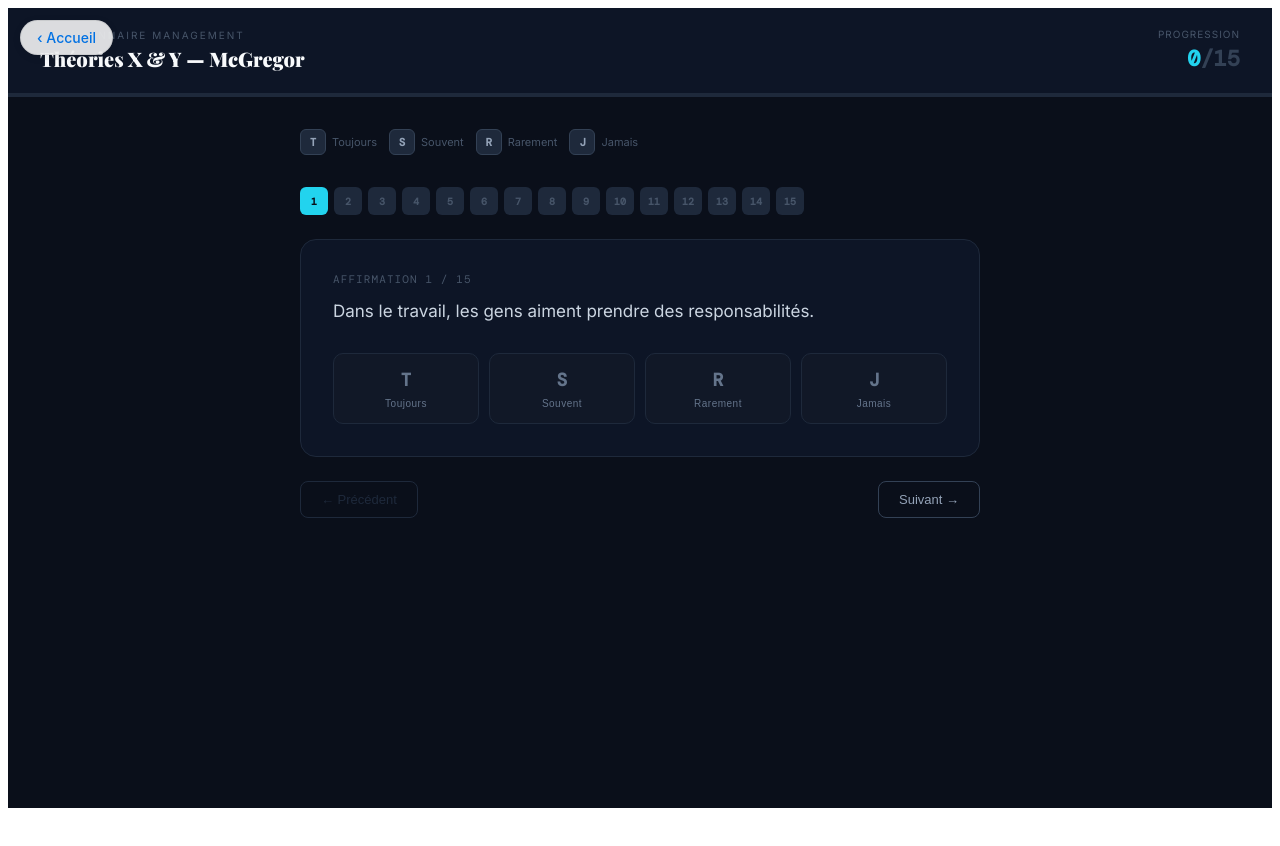
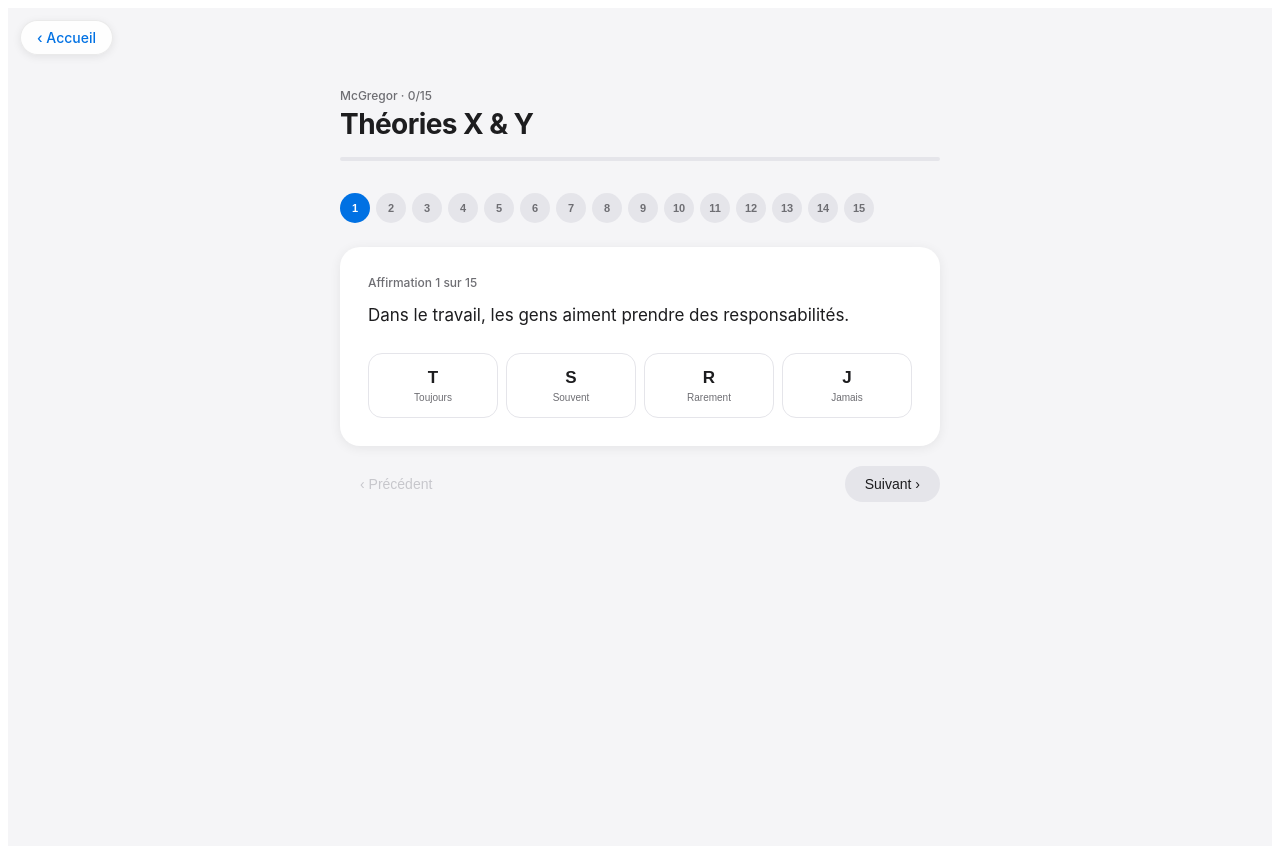
Before and after one commit to dimecon-web/questionnaires-management, a React (Create React App) app: page /mcgregor in a window 1280 px wide. Shown: the top 846 px of the page. Before the commit the page ends 816 px from the top, so only its background shows below. Built offline with nearby package versions, Linux system fonts and the light colour scheme.

Commit message:
update src/McGregor.jsx - light Apple UI

```diff
--- a/src/McGregor.jsx
+++ b/src/McGregor.jsx
@@ -1,4 +1,6 @@
-import { useState, useEffect } from "react";
+import { useState } from "react";
+
+const SF = "-apple-system, BlinkMacSystemFont, 'SF Pro Display', 'Helvetica Neue', sans-serif";
 
 const questions = [
   { id: 1, text: "Dans le travail, les gens aiment prendre des responsabilités.", theorie: "Y" },
@@ -25,73 +27,39 @@
   { label: "J", full: "Jamais", value: -1 },
 ];
 
-const profiles = {
-  X: [
-    { min: 0, max: 6, label: "Théorie Y dominante", desc: "Votre vision du travail est fondée sur la confiance. Vous pensez que les gens cherchent naturellement à s'investir, à grandir et à prendre des responsabilités. Ce positionnement favorise l'autonomie et la délégation." },
-    { min: 7, max: 13, label: "Profil mixte", desc: "Vous naviguez entre confiance et contrôle selon les situations. Ce pragmatisme peut être un atout, à condition d'identifier clairement quand chaque posture est pertinente." },
-    { min: 14, max: 30, label: "Théorie X dominante", desc: "Votre vision tend à considérer que les gens ont besoin d'être encadrés, guidés et motivés par des facteurs externes. Ce positionnement appelle une réflexion sur les leviers de responsabilisation." },
-  ],
-};
+const profiles = [
+  { min: 0, max: 6, label: "Théorie Y dominante", color: "#34c759", desc: "Votre vision du travail est fondée sur la confiance. Vous pensez que les gens cherchent naturellement à s'investir, à grandir et à prendre des responsabilités. Ce positionnement favorise l'autonomie et la délégation." },
+  { min: 7, max: 13, label: "Profil mixte", color: "#ff9500", desc: "Vous naviguez entre confiance et contrôle selon les situations. Ce pragmatisme peut être un atout, à condition d'identifier clairement quand chaque posture est pertinente." },
+  { min: 14, max: 30, label: "Théorie X dominante", color: "#ff3b30", desc: "Votre vision tend à considérer que les gens ont besoin d'être encadrés, guidés et motivés par des facteurs externes. Ce positionnement appelle une réflexion sur les leviers de responsabilisation." },
+];
 
 function getProfile(scoreX) {
-  return profiles.X.find(p => scoreX >= p.min && scoreX <= p.max);
+  return profiles.find(p => scoreX >= p.min && scoreX <= p.max);
 }
 
-function RadarChart({ scoreX, scoreY }) {
+function BarChart({ scoreX, scoreY }) {
   const total = scoreX + scoreY || 1;
-  const pctX = Math.round((scoreX / total) * 100);
-  const pctY = 100 - pctX;
-
-  const cx = 150, cy = 150, r = 110;
-  const angleX = -90; // top
-  const angleY = 90;  // bottom
-
-  const toXY = (angle, radius) => ({
-    x: cx + radius * Math.cos((angle * Math.PI) / 180),
-    y: cy + radius * Math.sin((angle * Math.PI) / 180),
-  });
-
-  const ptX = toXY(angleX, (scoreX / 30) * r);
-  const ptY = toXY(angleY, (scoreY / 30) * r);
-
   return (
-    <div style={{ display: "flex", flexDirection: "column", alignItems: "center", gap: 8 }}>
-      <svg width={300} height={300} viewBox="0 0 300 300">
-        {/* Background circles */}
-        {[0.25, 0.5, 0.75, 1].map((f, i) => (
-          <circle key={i} cx={cx} cy={cy} r={r * f} fill="none" stroke="#1e293b" strokeWidth={1} />
-        ))}
-        {/* Axes */}
-        <line x1={cx} y1={cy - r} x2={cx} y2={cy + r} stroke="#334155" strokeWidth={1} strokeDasharray="4,3" />
-        {/* Zone X */}
-        <circle cx={ptX.x} cy={ptX.y} r={10} fill="#ef4444" opacity={0.9} />
-        <text x={ptX.x} y={ptX.y + 4} textAnchor="middle" fill="white" fontSize={9} fontWeight="700">X</text>
-        {/* Zone Y */}
-        <circle cx={ptY.x} cy={ptY.y} r={10} fill="#22d3ee" opacity={0.9} />
-        <text x={ptY.x} y={ptY.y + 4} textAnchor="middle" fill="white" fontSize={9} fontWeight="700">Y</text>
-        {/* Labels axes */}
-        <text x={cx} y={cy - r - 12} textAnchor="middle" fill="#ef4444" fontSize={11} fontWeight="700" fontFamily="'DM Mono', monospace">THÉORIE X</text>
-        <text x={cx} y={cy + r + 20} textAnchor="middle" fill="#22d3ee" fontSize={11} fontWeight="700" fontFamily="'DM Mono', monospace">THÉORIE Y</text>
-        {/* Scale labels */}
-        {[0.25, 0.5, 0.75, 1].map((f, i) => (
-          <text key={i} x={cx + 6} y={cy - r * f + 4} fill="#475569" fontSize={8} fontFamily="'DM Mono', monospace">{Math.round(30 * f)}</text>
-        ))}
-      </svg>
-      <div style={{ display: "flex", gap: 24 }}>
-        <div style={{ textAlign: "center" }}>
-          <div style={{ fontSize: 28, fontWeight: 800, color: "#ef4444", fontFamily: "'DM Mono', monospace" }}>{scoreX}</div>
-          <div style={{ fontSize: 10, color: "#94a3b8", letterSpacing: "0.1em" }}>THÉORIE X</div>
+    <div style={{ display: "flex", flexDirection: "column", gap: 16 }}>
+      {[
+        { label: "Théorie X", score: scoreX, color: "#ff3b30" },
+        { label: "Théorie Y", score: scoreY, color: "#34c759" },
+      ].map(item => (
+        <div key={item.label}>
+          <div style={{ display: "flex", justifyContent: "space-between", marginBottom: 8, fontSize: 14, color: "#1d1d1f", fontWeight: 500 }}>
+            <span>{item.label}</span>
+            <span style={{ color: item.color, fontWeight: 600 }}>{item.score} / 15</span>
+          </div>
+          <div style={{ height: 8, background: "#f5f5f7", borderRadius: 4, overflow: "hidden" }}>
+            <div style={{ height: "100%", width: `${(item.score / 15) * 100}%`, background: item.color, borderRadius: 4, transition: "width 1s ease" }} />
+          </div>
         </div>
-        <div style={{ textAlign: "center" }}>
-          <div style={{ fontSize: 28, fontWeight: 800, color: "#22d3ee", fontFamily: "'DM Mono', monospace" }}>{scoreY}</div>
-          <div style={{ fontSize: 10, color: "#94a3b8", letterSpacing: "0.1em" }}>THÉORIE Y</div>
-        </div>
-      </div>
+      ))}
     </div>
   );
 }
 
-export default function McGregorQuestionnaire() {
+export default function McGregor() {
   const [answers, setAnswers] = useState({});
   const [submitted, setSubmitted] = useState(false);
   const [current, setCurrent] = useState(0);
@@ -104,10 +72,7 @@
     setAnswers(prev => ({ ...prev, [qid]: value }));
     if (current < total - 1) {
       setAnimating(true);
-      setTimeout(() => {
-        setCurrent(c => c + 1);
-        setAnimating(false);
-      }, 280);
+      setTimeout(() => { setCurrent(c => c + 1); setAnimating(false); }, 260);
     }
   };
 
@@ -116,17 +81,9 @@
     questions.forEach(q => {
       const val = answers[q.id];
       if (val === undefined) return;
-      // T=2pts, S=1pt, R=0, J=-1 (on clip à 0 min)
-      const pts = Math.max(0, val + 1); // map: -1→0, 0→1, 1→2, 2→3... on recentre
-      // Logique originale : T ou S → 1pt, R ou J → 0
-      const positive = val >= 1; // T ou S
-      if (q.theorie === "X") {
-        if (positive) X += 1;
-        else Y += 1; // J ou R sur item X → point Y
-      } else {
-        if (positive) Y += 1;
-        else X += 1;
-      }
+      const positive = val >= 1;
+      if (q.theorie === "X") { if (positive) X += 1; else Y += 1; }
+      else { if (positive) Y += 1; else X += 1; }
     });
     return { X, Y };
   };
@@ -134,193 +91,120 @@
   const { X: scoreX, Y: scoreY } = computeScores();
   const profile = getProfile(scoreX);
   const canSubmit = answered === total;
-
   const progress = (answered / total) * 100;
 
   return (
-    <div style={{
-      minHeight: "100vh",
-      background: "#0a0f1a",
-      color: "#e2e8f0",
-      fontFamily: "'Inter', system-ui, sans-serif",
-      display: "flex",
-      flexDirection: "column",
-    }}>
-      <link href="https://fonts.googleapis.com/css2?family=DM+Mono:wght@400;500&family=Inter:wght@400;500;600;700&family=Playfair+Display:wght@700;900&display=swap" rel="stylesheet" />
+    <div style={{ minHeight: "100vh", background: "#f5f5f7", fontFamily: SF, padding: "80px 24px 48px" }}>
+      <div style={{ maxWidth: 600, margin: "0 auto" }}>
 
-      {/* Header */}
-      <div style={{
-        borderBottom: "1px solid #1e293b",
-        padding: "20px 32px",
-        display: "flex",
-        alignItems: "center",
-        justifyContent: "space-between",
-        background: "#0d1526",
-      }}>
-        <div>
-          <div style={{ fontSize: 10, letterSpacing: "0.2em", color: "#475569", marginBottom: 4 }}>QUESTIONNAIRE MANAGEMENT</div>
-          <div style={{ fontSize: 20, fontWeight: 900, fontFamily: "'Playfair Display', serif", color: "#f8fafc" }}>Théories X & Y — McGregor</div>
+        {/* Header */}
+        <div style={{ marginBottom: 32 }}>
+          <div style={{ fontSize: 12, color: "#6e6e73", fontWeight: 500, marginBottom: 4 }}>McGregor · {answered}/{total}</div>
+          <h1 style={{ fontSize: 28, fontWeight: 700, color: "#1d1d1f", margin: "0 0 16px", letterSpacing: "-0.02em" }}>Théories X & Y</h1>
+          <div style={{ height: 4, background: "#e5e5ea", borderRadius: 2, overflow: "hidden" }}>
+            <div style={{ height: "100%", width: `${progress}%`, background: "#0071e3", borderRadius: 2, transition: "width 0.4s ease" }} />
+          </div>
         </div>
-        {!submitted && (
-          <div style={{ textAlign: "right" }}>
-            <div style={{ fontSize: 10, color: "#475569", letterSpacing: "0.1em", marginBottom: 4 }}>PROGRESSION</div>
-            <div style={{ fontSize: 22, fontWeight: 700, fontFamily: "'DM Mono', monospace", color: "#22d3ee" }}>{answered}<span style={{ color: "#334155" }}>/{total}</span></div>
-          </div>
-        )}
-      </div>
-
-      {/* Progress bar */}
-      {!submitted && (
-        <div style={{ height: 3, background: "#1e293b" }}>
-          <div style={{ height: "100%", width: `${progress}%`, background: "linear-gradient(90deg, #22d3ee, #6366f1)", transition: "width 0.4s ease" }} />
-        </div>
-      )}
-
-      <div style={{ flex: 1, padding: "32px", maxWidth: 680, margin: "0 auto", width: "100%" }}>
 
         {!submitted ? (
           <>
-            {/* Legend */}
-            <div style={{ display: "flex", gap: 12, marginBottom: 32, flexWrap: "wrap" }}>
-              {choices.map(c => (
-                <div key={c.label} style={{ display: "flex", alignItems: "center", gap: 6 }}>
-                  <div style={{ width: 24, height: 24, borderRadius: 6, background: "#1e293b", border: "1px solid #334155", display: "flex", alignItems: "center", justifyContent: "center", fontSize: 11, fontWeight: 700, fontFamily: "'DM Mono', monospace", color: "#94a3b8" }}>{c.label}</div>
-                  <span style={{ fontSize: 11, color: "#475569" }}>{c.full}</span>
-                </div>
-              ))}
-            </div>
-
-            {/* Navigation tabs */}
+            {/* Pills navigation */}
             <div style={{ display: "flex", gap: 6, marginBottom: 24, flexWrap: "wrap" }}>
               {questions.map((q, i) => (
                 <button key={q.id} onClick={() => setCurrent(i)} style={{
-                  width: 28, height: 28,
-                  borderRadius: 6,
-                  border: "none",
-                  cursor: "pointer",
-                  fontSize: 10,
-                  fontFamily: "'DM Mono', monospace",
-                  fontWeight: 700,
-                  background: i === current ? "#22d3ee" : answers[q.id] !== undefined ? "#1e4a3a" : "#1e293b",
-                  color: i === current ? "#0a0f1a" : answers[q.id] !== undefined ? "#22d3ee" : "#475569",
-                  transition: "all 0.2s",
+                  width: 30, height: 30, borderRadius: 15,
+                  border: "none", cursor: "pointer", fontSize: 11, fontWeight: 600,
+                  background: i === current ? "#0071e3" : answers[q.id] !== undefined ? "#34c75920" : "#e5e5ea",
+                  color: i === current ? "white" : answers[q.id] !== undefined ? "#34c759" : "#6e6e73",
+                  transition: "all 0.15s",
                 }}>{i + 1}</button>
               ))}
             </div>
 
             {/* Question card */}
             <div style={{
-              background: "#0d1526",
-              border: "1px solid #1e293b",
-              borderRadius: 16,
-              padding: 32,
-              marginBottom: 24,
-              opacity: animating ? 0 : 1,
-              transform: animating ? "translateY(8px)" : "translateY(0)",
-              transition: "opacity 0.25s, transform 0.25s",
+              background: "white", borderRadius: 20, padding: 28,
+              boxShadow: "0 2px 12px rgba(0,0,0,0.07)", marginBottom: 20,
+              opacity: animating ? 0 : 1, transform: animating ? "translateY(6px)" : "none",
+              transition: "opacity 0.22s, transform 0.22s",
             }}>
-              <div style={{ fontSize: 11, color: "#475569", fontFamily: "'DM Mono', monospace", marginBottom: 12, letterSpacing: "0.1em" }}>
-                AFFIRMATION {current + 1} / {total}
-              </div>
-              <p style={{ fontSize: 17, lineHeight: 1.6, color: "#cbd5e1", marginBottom: 28, margin: "0 0 28px" }}>
+              <div style={{ fontSize: 12, color: "#6e6e73", fontWeight: 500, marginBottom: 12 }}>Affirmation {current + 1} sur {total}</div>
+              <p style={{ fontSize: 17, color: "#1d1d1f", lineHeight: 1.6, margin: "0 0 24px", fontWeight: 400 }}>
                 {questions[current].text}
               </p>
-              <div style={{ display: "grid", gridTemplateColumns: "1fr 1fr 1fr 1fr", gap: 10 }}>
+              <div style={{ display: "grid", gridTemplateColumns: "1fr 1fr 1fr 1fr", gap: 8 }}>
                 {choices.map(c => {
                   const selected = answers[questions[current].id] === c.value;
                   return (
                     <button key={c.label} onClick={() => handleChoice(questions[current].id, c.value)} style={{
-                      padding: "14px 8px",
-                      borderRadius: 10,
-                      border: selected ? "2px solid #22d3ee" : "1px solid #1e293b",
-                      background: selected ? "rgba(34,211,238,0.12)" : "#111827",
-                      color: selected ? "#22d3ee" : "#64748b",
+                      padding: "14px 8px", borderRadius: 14,
+                      border: selected ? "2px solid #0071e3" : "1.5px solid #e5e5ea",
+                      background: selected ? "#0071e315" : "white",
                       cursor: "pointer",
-                      display: "flex",
-                      flexDirection: "column",
-                      alignItems: "center",
-                      gap: 6,
+                      display: "flex", flexDirection: "column", alignItems: "center", gap: 4,
                       transition: "all 0.15s",
                     }}>
-                      <span style={{ fontSize: 18, fontWeight: 800, fontFamily: "'DM Mono', monospace" }}>{c.label}</span>
-                      <span style={{ fontSize: 10, letterSpacing: "0.05em" }}>{c.full}</span>
+                      <span style={{ fontSize: 17, fontWeight: 700, color: selected ? "#0071e3" : "#1d1d1f" }}>{c.label}</span>
+                      <span style={{ fontSize: 10, color: selected ? "#0071e3" : "#6e6e73", fontWeight: 500 }}>{c.full}</span>
                     </button>
                   );
                 })}
               </div>
             </div>
 
-            {/* Nav buttons */}
+            {/* Nav */}
             <div style={{ display: "flex", justifyContent: "space-between", alignItems: "center" }}>
               <button onClick={() => setCurrent(c => Math.max(0, c - 1))} disabled={current === 0} style={{
-                padding: "10px 20px", borderRadius: 8, border: "1px solid #1e293b",
-                background: "transparent", color: current === 0 ? "#1e293b" : "#64748b",
-                cursor: current === 0 ? "default" : "pointer", fontSize: 13,
-              }}>← Précédent</button>
+                padding: "10px 20px", borderRadius: 20, border: "none",
+                background: current === 0 ? "transparent" : "#e5e5ea",
+                color: current === 0 ? "#c7c7cc" : "#1d1d1f",
+                cursor: current === 0 ? "default" : "pointer", fontSize: 14, fontWeight: 500,
+              }}>‹ Précédent</button>
 
               {canSubmit ? (
                 <button onClick={() => setSubmitted(true)} style={{
-                  padding: "12px 32px", borderRadius: 10,
-                  background: "linear-gradient(135deg, #22d3ee, #6366f1)",
-                  border: "none", color: "white", fontWeight: 700, fontSize: 14,
-                  cursor: "pointer", letterSpacing: "0.05em",
-                }}>Voir mes résultats →</button>
+                  padding: "12px 28px", borderRadius: 20, border: "none",
+                  background: "#0071e3", color: "white", fontWeight: 600, fontSize: 15,
+                  cursor: "pointer",
+                }}>Voir mes résultats</button>
               ) : (
-                <button onClick={() => setCurrent(c => Math.min(total - 1, c + 1))} disabled={current === total - 1} style={{
-                  padding: "10px 20px", borderRadius: 8, border: "1px solid #334155",
-                  background: "transparent", color: "#94a3b8",
-                  cursor: current === total - 1 ? "default" : "pointer", fontSize: 13,
-                }}>Suivant →</button>
+                <button onClick={() => setCurrent(c => Math.min(total - 1, c + 1))} style={{
+                  padding: "10px 20px", borderRadius: 20, border: "none",
+                  background: "#e5e5ea", color: "#1d1d1f",
+                  cursor: "pointer", fontSize: 14, fontWeight: 500,
+                }}>Suivant ›</button>
               )}
             </div>
           </>
         ) : (
-          /* Results */
-          <div style={{ display: "flex", flexDirection: "column", gap: 28 }}>
-            <div style={{ textAlign: "center" }}>
-              <div style={{ fontSize: 11, letterSpacing: "0.2em", color: "#475569", marginBottom: 8 }}>RÉSULTATS</div>
-              <h2 style={{ fontSize: 26, fontFamily: "'Playfair Display', serif", fontWeight: 900, color: "#f8fafc", margin: 0 }}>{profile?.label}</h2>
+          <div style={{ display: "flex", flexDirection: "column", gap: 16 }}>
+            {/* Profil */}
+            <div style={{ background: "white", borderRadius: 20, padding: 28, boxShadow: "0 2px 12px rgba(0,0,0,0.07)" }}>
+              <div style={{ fontSize: 12, color: "#6e6e73", fontWeight: 500, marginBottom: 8 }}>Résultat</div>
+              <h2 style={{ fontSize: 26, fontWeight: 700, color: profile?.color, margin: "0 0 12px", letterSpacing: "-0.01em" }}>{profile?.label}</h2>
+              <p style={{ fontSize: 15, color: "#6e6e73", lineHeight: 1.6, margin: 0 }}>{profile?.desc}</p>
             </div>
 
-            <div style={{ background: "#0d1526", border: "1px solid #1e293b", borderRadius: 16, padding: 28, display: "flex", justifyContent: "center" }}>
-              <RadarChart scoreX={scoreX} scoreY={scoreY} />
+            {/* Scores */}
+            <div style={{ background: "white", borderRadius: 20, padding: 28, boxShadow: "0 2px 12px rgba(0,0,0,0.07)" }}>
+              <div style={{ fontSize: 12, color: "#6e6e73", fontWeight: 500, marginBottom: 16 }}>Scores</div>
+              <BarChart scoreX={scoreX} scoreY={scoreY} />
             </div>
 
-            {/* Barres */}
-            <div style={{ background: "#0d1526", border: "1px solid #1e293b", borderRadius: 16, padding: 28, display: "flex", flexDirection: "column", gap: 16 }}>
-              {[{ label: "Théorie X", score: scoreX, color: "#ef4444" }, { label: "Théorie Y", score: scoreY, color: "#22d3ee" }].map(item => (
-                <div key={item.label}>
-                  <div style={{ display: "flex", justifyContent: "space-between", marginBottom: 6, fontSize: 12, color: "#94a3b8" }}>
-                    <span>{item.label}</span>
-                    <span style={{ fontFamily: "'DM Mono', monospace", color: item.color, fontWeight: 700 }}>{item.score} / 15</span>
-                  </div>
-                  <div style={{ height: 8, background: "#1e293b", borderRadius: 4, overflow: "hidden" }}>
-                    <div style={{ height: "100%", width: `${(item.score / 15) * 100}%`, background: item.color, borderRadius: 4, transition: "width 1s ease" }} />
-                  </div>
-                </div>
-              ))}
-            </div>
-
-            {/* Interprétation */}
-            <div style={{ background: "#0d1526", border: "1px solid #1e293b", borderRadius: 16, padding: 28 }}>
-              <div style={{ fontSize: 10, letterSpacing: "0.15em", color: "#475569", marginBottom: 12 }}>INTERPRÉTATION</div>
-              <p style={{ fontSize: 15, lineHeight: 1.7, color: "#94a3b8", margin: 0 }}>{profile?.desc}</p>
-            </div>
-
-            {/* Grille de rappel */}
-            <div style={{ background: "#0d1526", border: "1px solid #1e293b", borderRadius: 16, padding: 28 }}>
-              <div style={{ fontSize: 10, letterSpacing: "0.15em", color: "#475569", marginBottom: 16 }}>CADRE DE RÉFÉRENCE — MCGREGOR</div>
-              <div style={{ display: "grid", gridTemplateColumns: "1fr 1fr", gap: 16 }}>
+            {/* Référentiel */}
+            <div style={{ background: "white", borderRadius: 20, padding: 28, boxShadow: "0 2px 12px rgba(0,0,0,0.07)" }}>
+              <div style={{ fontSize: 12, color: "#6e6e73", fontWeight: 500, marginBottom: 16 }}>Cadre de référence</div>
+              <div style={{ display: "grid", gridTemplateColumns: "1fr 1fr", gap: 20 }}>
                 {[
-                  { label: "Théorie X", color: "#ef4444", items: ["L'être humain éprouve une aversion innée pour le travail", "Les gens doivent être contrôlés et dirigés", "L'individu préfère être dirigé, évite les responsabilités", "La sécurité prime sur l'ambition"] },
-                  { label: "Théorie Y", color: "#22d3ee", items: ["L'effort au travail est naturel", "L'être humain peut s'auto-diriger", "L'individu cherche les responsabilités", "La créativité est une ressource largement répandue"] },
+                  { label: "Théorie X", color: "#ff3b30", items: ["Aversion naturelle pour le travail", "Besoin de contrôle et de direction", "Préférence pour être dirigé", "La sécurité prime sur l'ambition"] },
+                  { label: "Théorie Y", color: "#34c759", items: ["L'effort au travail est naturel", "Capacité d'auto-direction", "Recherche des responsabilités", "La créativité est largement répandue"] },
                 ].map(t => (
                   <div key={t.label}>
-                    <div style={{ fontSize: 11, fontWeight: 700, color: t.color, marginBottom: 10, letterSpacing: "0.1em" }}>{t.label}</div>
+                    <div style={{ fontSize: 13, fontWeight: 600, color: t.color, marginBottom: 10 }}>{t.label}</div>
                     {t.items.map((it, i) => (
-                      <div key={i} style={{ display: "flex", gap: 8, marginBottom: 8, alignItems: "flex-start" }}>
-                        <div style={{ width: 4, height: 4, borderRadius: 2, background: t.color, marginTop: 7, flexShrink: 0 }} />
-                        <span style={{ fontSize: 12, color: "#64748b", lineHeight: 1.5 }}>{it}</span>
+                      <div key={i} style={{ display: "flex", gap: 8, marginBottom: 7, alignItems: "flex-start" }}>
+                        <div style={{ width: 5, height: 5, borderRadius: 3, background: t.color, marginTop: 6, flexShrink: 0 }} />
+                        <span style={{ fontSize: 13, color: "#6e6e73", lineHeight: 1.5 }}>{it}</span>
                       </div>
                     ))}
                   </div>
@@ -329,9 +213,9 @@
             </div>
 
             <button onClick={() => { setAnswers({}); setSubmitted(false); setCurrent(0); }} style={{
-              padding: "12px 24px", borderRadius: 10, border: "1px solid #334155",
-              background: "transparent", color: "#64748b", cursor: "pointer", fontSize: 13,
-            }}>↺ Recommencer</button>
+              padding: "12px 24px", borderRadius: 20, border: "1.5px solid #e5e5ea",
+              background: "white", color: "#6e6e73", cursor: "pointer", fontSize: 14, fontWeight: 500,
+            }}>Recommencer</button>
           </div>
         )}
       </div>
```
